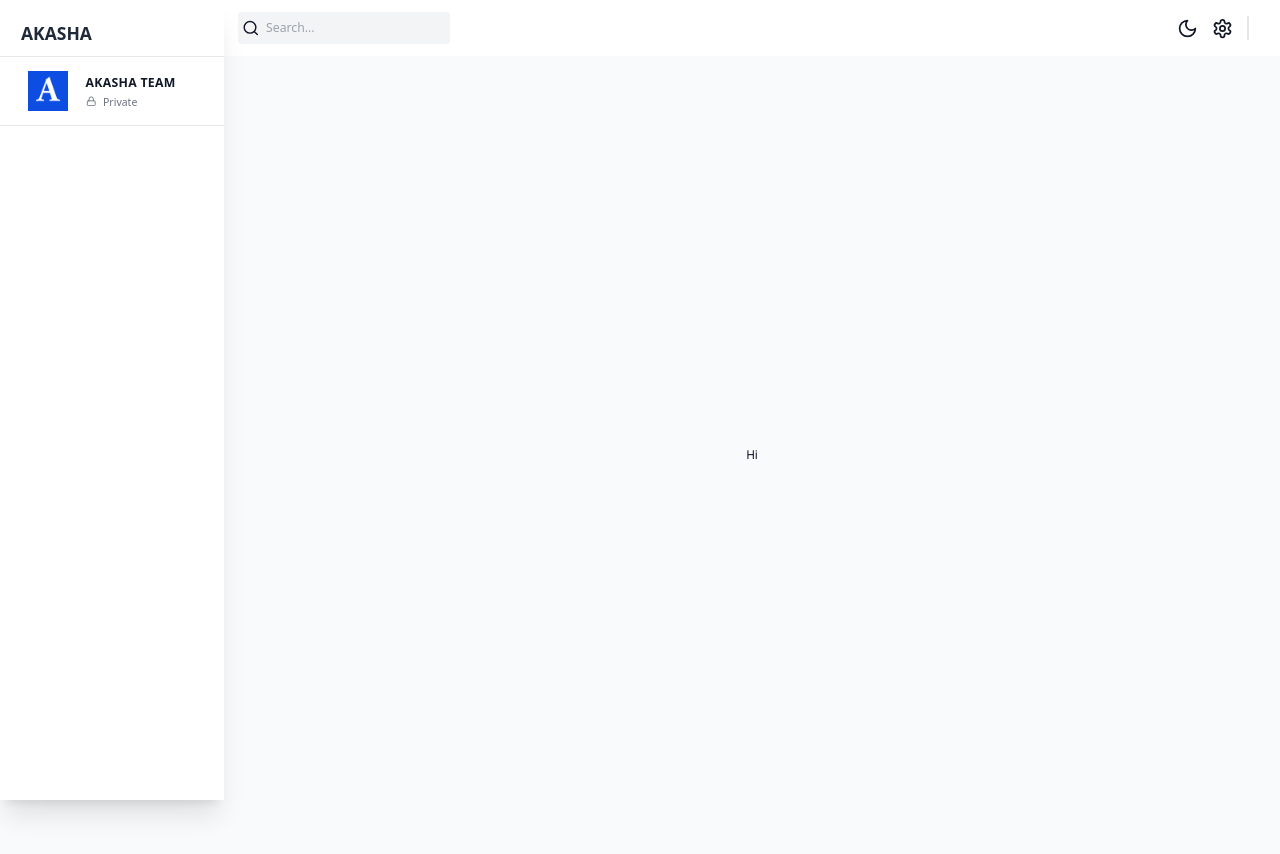
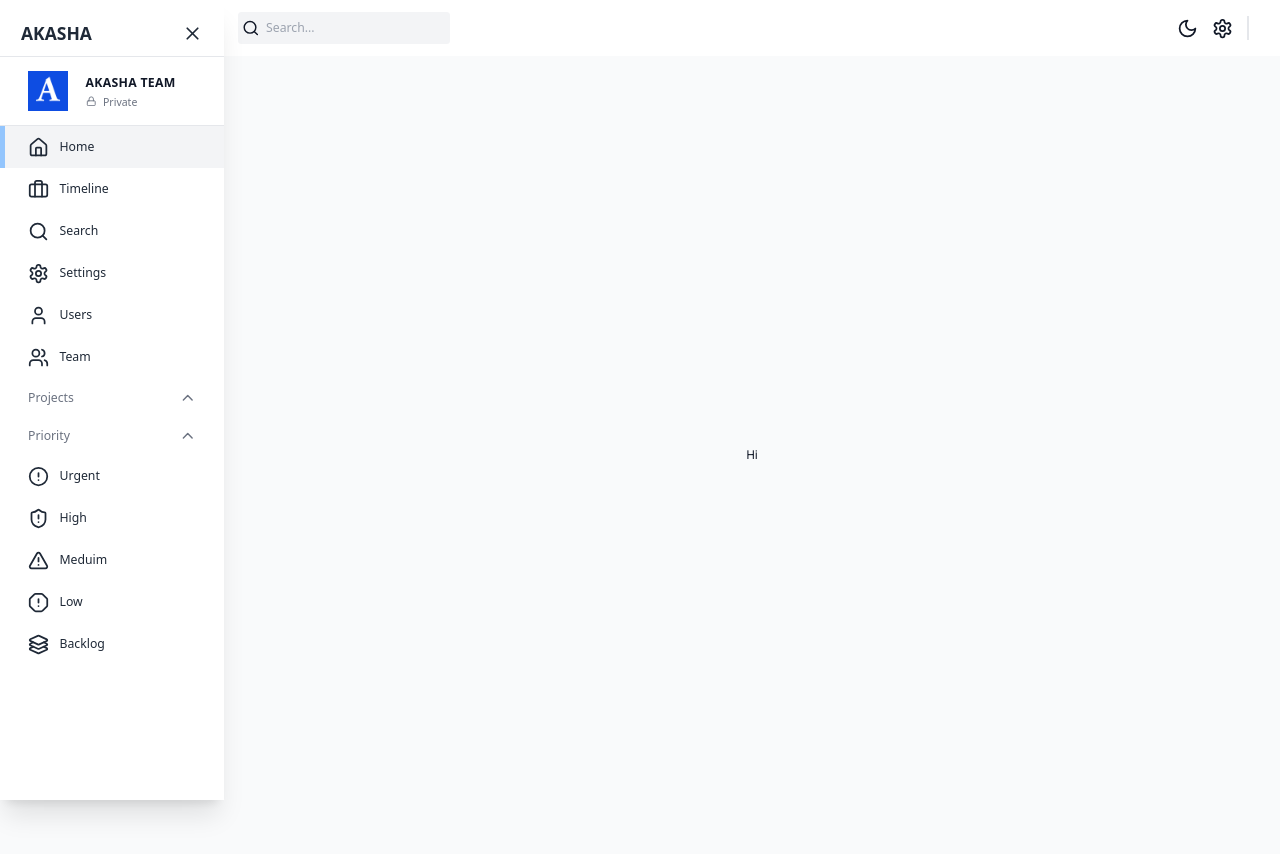
Before and after one commit to DevHarold0-0/Akasha-Real-Estate, a Next.js app in the folder client/: page / in a window 1280 px wide. Built offline with nearby package versions, Linux system fonts and the light colour scheme; no server answers.

Commit message:
Create reponsive sidebar

```diff
--- a/client/src/app/(components)/Sidebar/index.tsx
+++ b/client/src/app/(components)/Sidebar/index.tsx
@@ -1,16 +1,43 @@
 "use client";
 
-import { LockIcon } from "lucide-react";
+import { useAppDispatch, useAppSelector } from "@/app/redux";
+import { setIsSidebarCollapsed } from "@/state";
+import {
+  AlertCircle,
+  AlertOctagon,
+  AlertTriangle,
+  Briefcase,
+  ChevronDown,
+  ChevronUp,
+  Home,
+  Icon,
+  Layers3,
+  LockIcon,
+  LucideIcon,
+  Search,
+  Settings,
+  ShieldAlert,
+  User,
+  Users,
+  X,
+} from "lucide-react";
 import Image from "next/image";
+import Link from "next/link";
+import { usePathname } from "next/navigation";
 import React, { useState } from "react";
 
 const Sidebar = () => {
   const [showProjects, setShowProjects] = useState(true);
   const [showPriority, setShowPriority] = useState(true);
 
+  const dispatch = useAppDispatch();
+  const isSidebarCollapsed = useAppSelector(
+    (state) => state.global.isSidebarCollapsed,
+  );
+
   const sidebarClassNames = `fixed flex flex-col h-[100%] justify-between shadow-xl
     transition-all duration-300 h-full z-40 dark:bg-black overflow-y-auto bg-white
-    w-64
+    ${isSidebarCollapsed ? "w-0 hidden" : "w-64"}
   `;
 
   return (
@@ -21,6 +48,16 @@
           <div className="text-xl font-bold text-gray-800 dark:text-white">
             AKASHA
           </div>
+          {isSidebarCollapsed ? null : (
+            <button
+              className="py-3"
+              onClick={() => {
+                dispatch(setIsSidebarCollapsed(!isSidebarCollapsed));
+              }}
+            >
+              <X className="h-6 w-6 text-gray-800 hover:text-gray-500 dark:text-white" />
+            </button>
+          )}
         </div>
         {/* TEAM */}
         <div className="flex items-center gap-5 border-y-[1.5px] border-gray-200 px-8 py-4 dark:border-gray-700">
@@ -36,9 +73,100 @@
           </div>
         </div>
         {/* NAVBAR LINKS */}
+        <nav className="z-10 w-full">
+          <SidebarLink icon={Home} label="Home" href="/" />
+          <SidebarLink icon={Briefcase} label="Timeline" href="/timeline" />
+          <SidebarLink icon={Search} label="Search" href="/search" />
+          <SidebarLink icon={Settings} label="Settings" href="/settings" />
+          <SidebarLink icon={User} label="Users" href="/users" />
+          <SidebarLink icon={Users} label="Team" href="/teams" />
+        </nav>
+
+        {/* PROJECTS LINKS */}
+        <button
+          onClick={() => setShowProjects((prev) => !prev)}
+          className="flex w-full items-center justify-between px-8 py-3 text-gray-500"
+        >
+          <span className="">Projects</span>
+          {showProjects ? (
+            <ChevronUp className="h-5 w-5" />
+          ) : (
+            <ChevronDown className="h-5 w-5" />
+          )}
+        </button>
+        {/* PROJECTS LIST*/}
+
+        {/* PRIORITIES LINKS */}
+        <button
+          onClick={() => setShowPriority((prev) => !prev)}
+          className="flex w-full items-center justify-between px-8 py-3 text-gray-500"
+        >
+          <span className="">Priority</span>
+          {showPriority ? (
+            <ChevronUp className="h-5 w-5" />
+          ) : (
+            <ChevronDown className="h-5 w-5" />
+          )}
+        </button>
+        {showPriority && (
+          <>
+            <SidebarLink
+              icon={AlertCircle}
+              label="Urgent"
+              href="/priority/urgent"
+            />
+            <SidebarLink
+              icon={ShieldAlert}
+              label="High"
+              href="/priority/high"
+            />
+            <SidebarLink
+              icon={AlertTriangle}
+              label="Meduim"
+              href="/priority/meduim"
+            />
+            <SidebarLink icon={AlertOctagon} label="Low" href="/priority/low" />
+            <SidebarLink
+              icon={Layers3}
+              label="Backlog"
+              href="/priority/backlog"
+            />
+          </>
+        )}
       </div>
     </div>
   );
 };
 
+interface SidebarLinkProps {
+  href: string;
+  icon: LucideIcon;
+  label: string;
+}
+
+const SidebarLink = ({ href, icon: Icon, label }: SidebarLinkProps) => {
+  const pathname = usePathname();
+  const isActive =
+    pathname === href || (pathname === "/" && href === "/dashboard");
+
+  return (
+    <Link href={href} className="w-full">
+      <div
+        className={`relative flex cursor-pointer items-center gap-3 transition-colors hover:bg-gray-100 dark:bg-black dark:hover:bg-gray-700 ${
+          isActive ? "bg-gray-100 text-white dark:bg-gray-600" : ""
+        } justify-start px-8 py-3`}
+      >
+        {isActive && (
+          <div className="absolute left-0 top-0 h-[100%] w-[5px] bg-blue-200" />
+        )}
+
+        <Icon className="h-6 w-6 text-gray-800 dark:text-gray-100" />
+        <span className={`font-meduim text-gray-800 dark:text-gray-100`}>
+          {label}
+        </span>
+      </div>
+    </Link>
+  );
+};
+
 export default Sidebar;
--- a/client/src/app/globals.css
+++ b/client/src/app/globals.css
@@ -15,6 +15,6 @@
   height: 100%;
   width: 100%;
   @apply text-sm;
-  @apply bg-gray-500;
-  @apply text-gray-900;
+  @apply bg-white;
+  @apply dark:bg-black;
 }
```
